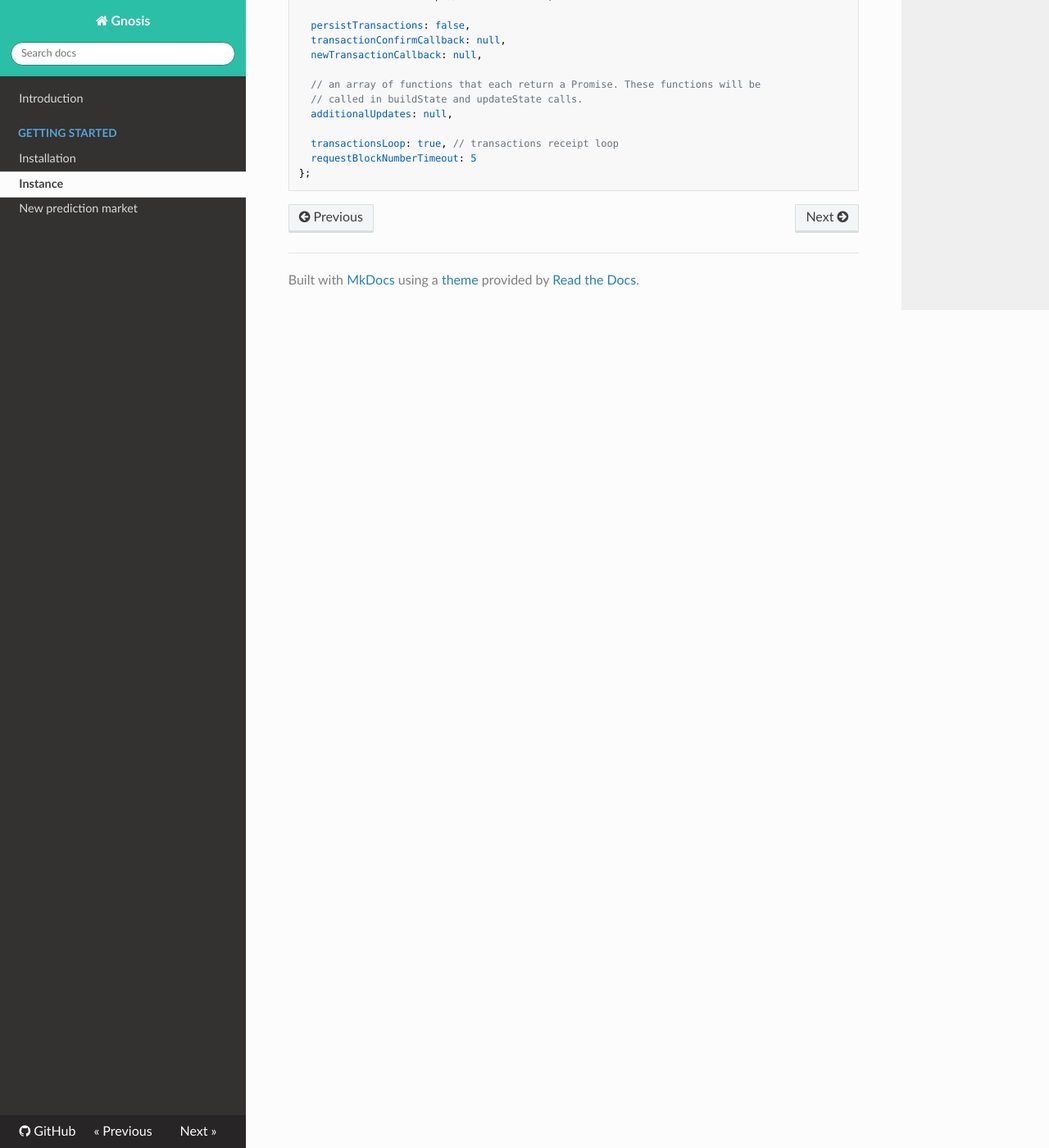
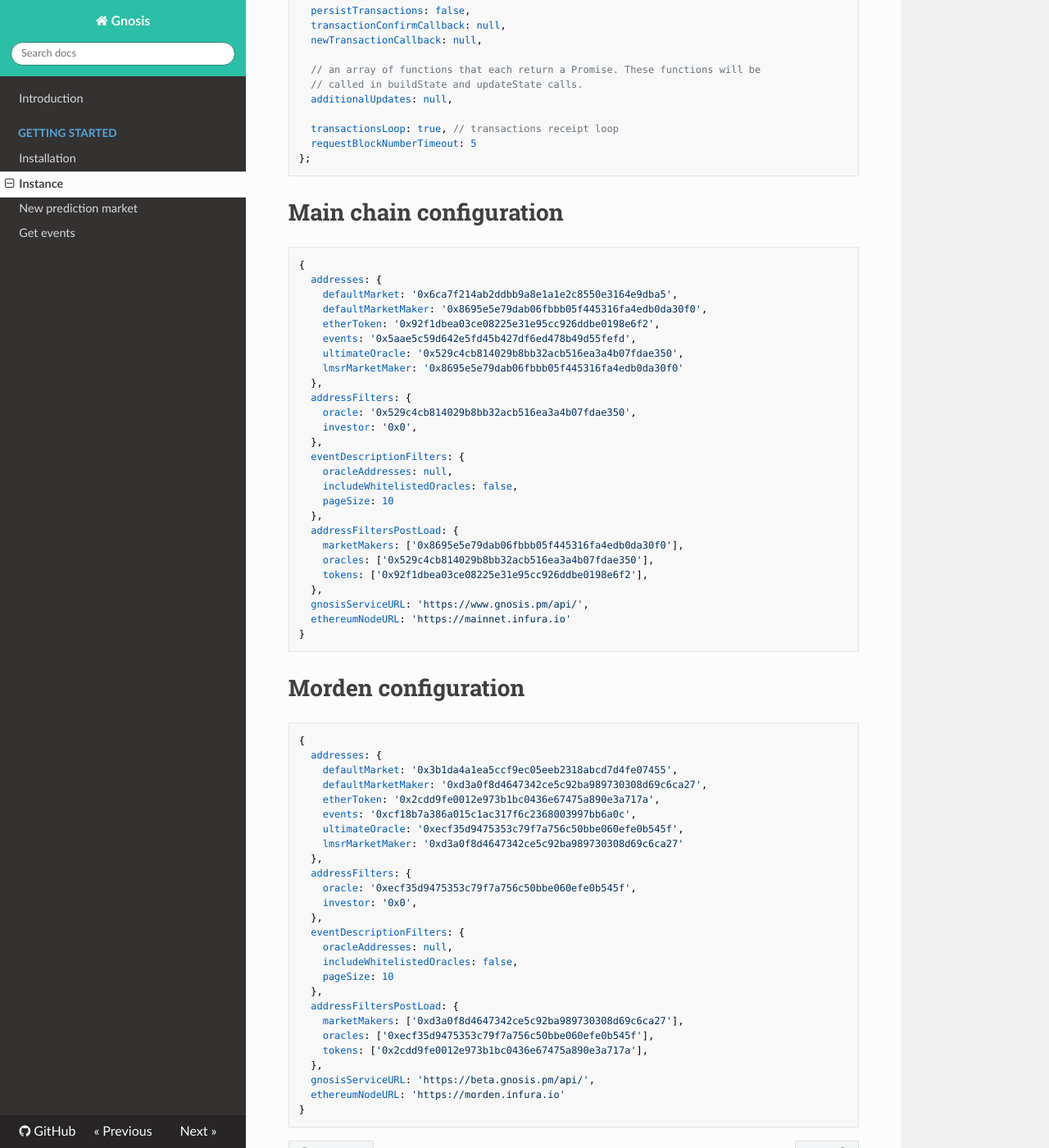
Before and after one commit to Consensys/gnosis-docs, an MkDocs documentation site: the page built from docs/getting_started/instance.md, in a window 1280 px wide and 1400 px high, scrolled down 1278 px. Shown: the whole window at 82% size. Built offline with MkDocs 1.6.1, drawn with Linux system fonts in a browser that asks for light colours; nearby versions of some CDN libraries; old or Windows-style settings are respelled for this version of MkDocs; some of the changed text lies outside the part shown.

Commit message:
added get events, more config

````diff
--- a/docs/getting_started/instance.md
+++ b/docs/getting_started/instance.md
@@ -75,3 +74,63 @@ The options object has the following structure:
   requestBlockNumberTimeout: 5
 };
 ```
+
+# Main chain configuration
+```js
+{
+  addresses: {
+    defaultMarket: '0x6ca7f214ab2ddbb9a8e1a1e2c8550e3164e9dba5',
+    defaultMarketMaker: '0x8695e5e79dab06fbbb05f445316fa4edb0da30f0',
+    etherToken: '0x92f1dbea03ce08225e31e95cc926ddbe0198e6f2',
+    events: '0x5aae5c59d642e5fd45b427df6ed478b49d55fefd',
+    ultimateOracle: '0x529c4cb814029b8bb32acb516ea3a4b07fdae350',
+    lmsrMarketMaker: '0x8695e5e79dab06fbbb05f445316fa4edb0da30f0'
+  },
+  addressFilters: {
+    oracle: '0x529c4cb814029b8bb32acb516ea3a4b07fdae350',
+    investor: '0x0',
+  },
+  eventDescriptionFilters: {
+    oracleAddresses: null,
+    includeWhitelistedOracles: false,
+    pageSize: 10
+  },
+  addressFiltersPostLoad: {
+    marketMakers: ['0x8695e5e79dab06fbbb05f445316fa4edb0da30f0'],
+    oracles: ['0x529c4cb814029b8bb32acb516ea3a4b07fdae350'],
+    tokens: ['0x92f1dbea03ce08225e31e95cc926ddbe0198e6f2'],
+  },
+  gnosisServiceURL: 'https://www.gnosis.pm/api/',
+  ethereumNodeURL: 'https://mainnet.infura.io'
+}
+```
+
+# Morden configuration
+```js
+{
+  addresses: {
+    defaultMarket: '0x3b1da4a1ea5ccf9ec05eeb2318abcd7d4fe07455',
+    defaultMarketMaker: '0xd3a0f8d4647342ce5c92ba989730308d69c6ca27',
+    etherToken: '0x2cdd9fe0012e973b1bc0436e67475a890e3a717a',
+    events: '0xcf18b7a386a015c1ac317f6c2368003997bb6a0c',
+    ultimateOracle: '0xecf35d9475353c79f7a756c50bbe060efe0b545f',
+    lmsrMarketMaker: '0xd3a0f8d4647342ce5c92ba989730308d69c6ca27'
+  },
+  addressFilters: {
+    oracle: '0xecf35d9475353c79f7a756c50bbe060efe0b545f',
+    investor: '0x0',
+  },
+  eventDescriptionFilters: {
+    oracleAddresses: null,
+    includeWhitelistedOracles: false,
+    pageSize: 10
+  },
+  addressFiltersPostLoad: {
+    marketMakers: ['0xd3a0f8d4647342ce5c92ba989730308d69c6ca27'],
+    oracles: ['0xecf35d9475353c79f7a756c50bbe060efe0b545f'],
+    tokens: ['0x2cdd9fe0012e973b1bc0436e67475a890e3a717a'],
+  },
+  gnosisServiceURL: 'https://beta.gnosis.pm/api/',
+  ethereumNodeURL: 'https://morden.infura.io'
+}
+```
--- a/mkdocs.yml
+++ b/mkdocs.yml
@@ -10,3 +10,4 @@ pages:
   - Installation: 'getting_started/installation.md'
   - Instance: 'getting_started/instance.md'
   - New prediction market: 'getting_started/newPredictionMarket.md'
+  - Get events: 'getting_started/getEvents.md'
````
Also changed, not shown: other parts of docs/getting_started/instance.md (+0 -1 lines), docs/getting_started/getEvents.md (added, +59 -0 lines).
